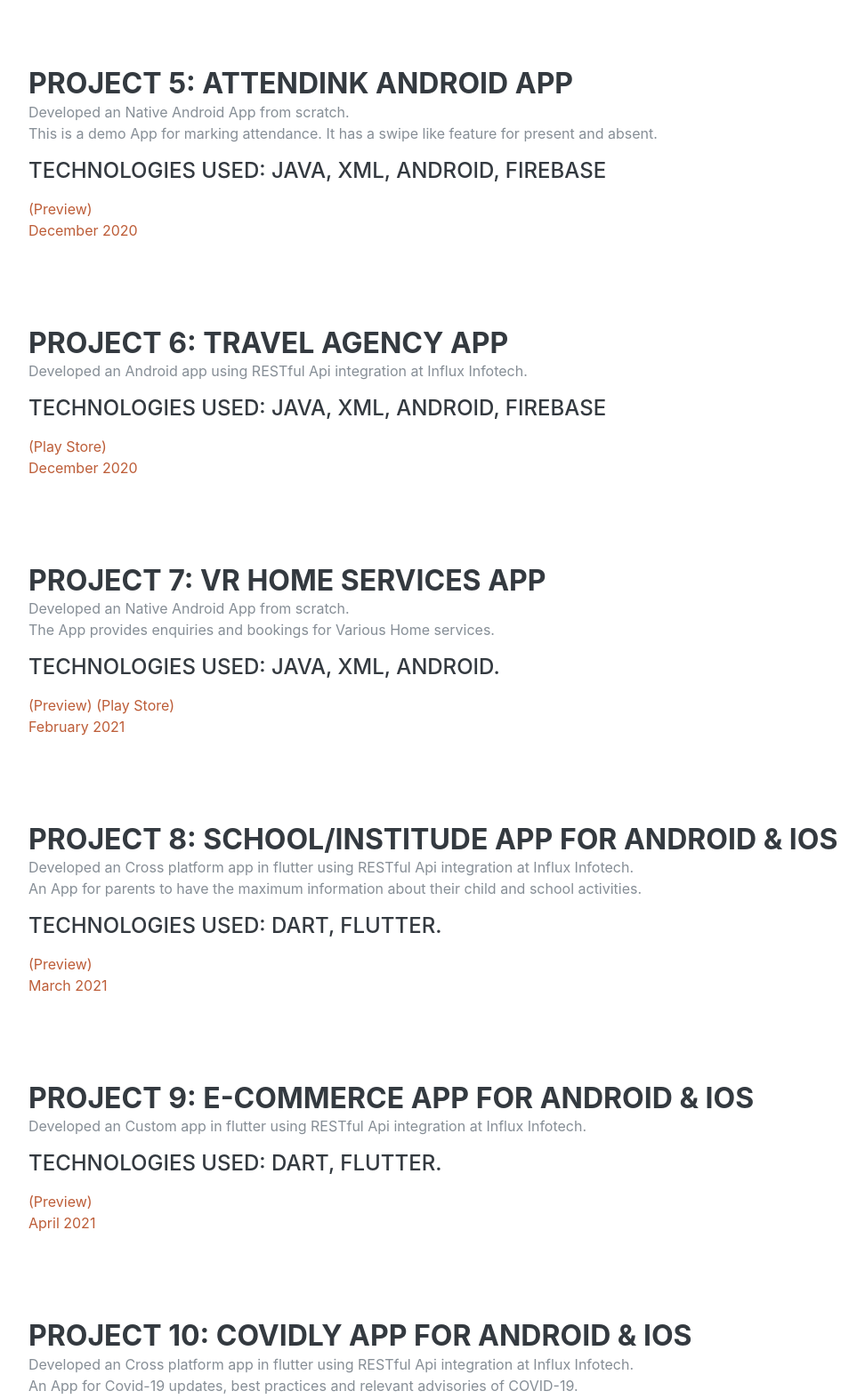
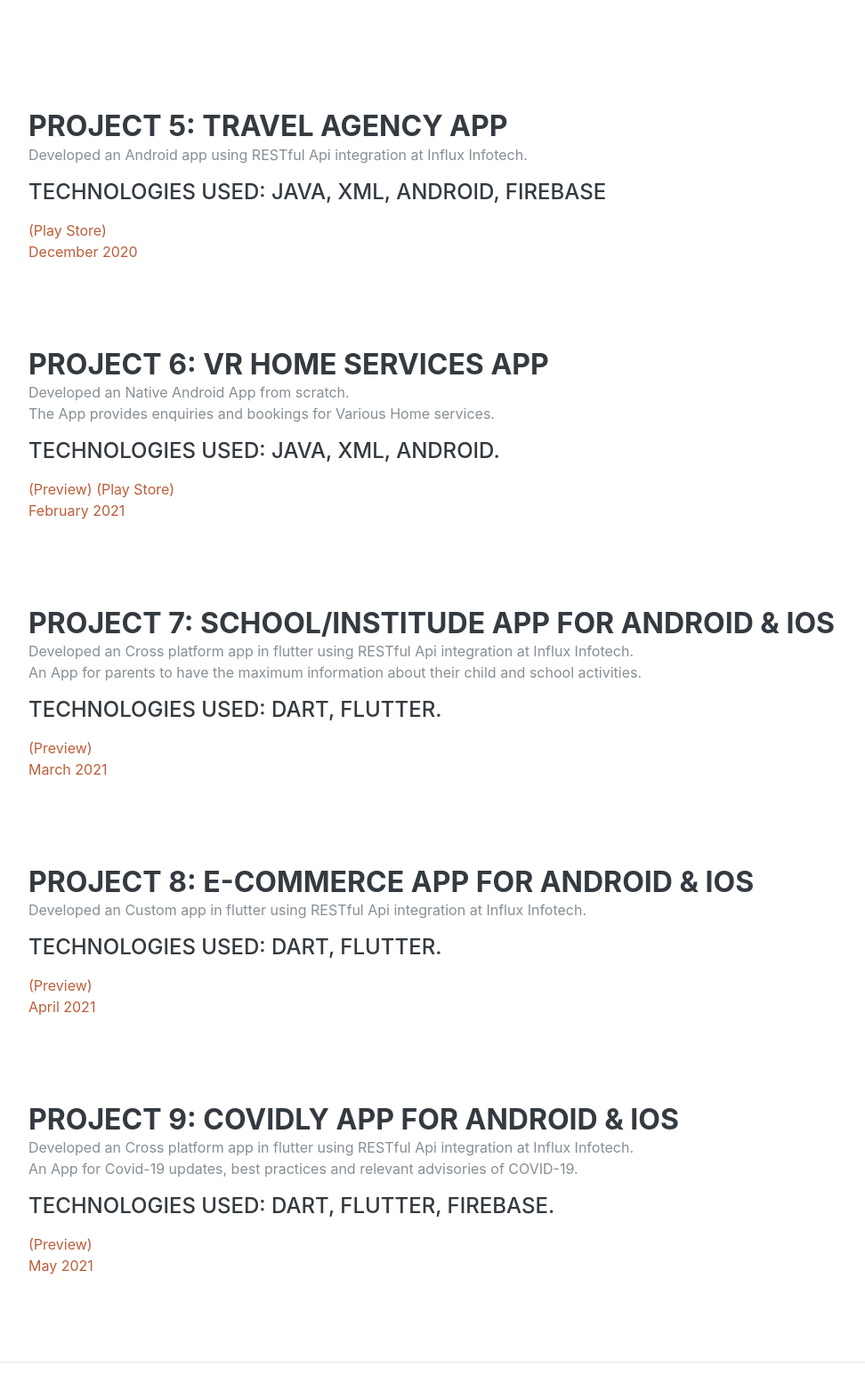
Before and after one commit to sharmaAshish-dev/MyResume, a plain HTML site: page index.html in a window 1280 px wide. Shown: the part 2360-3933 px from the top of the page at 89% size, without its empty margins (288-1260 px from the left). Drawn offline with nearby package versions, Linux system fonts and the light colour scheme; a web font is replaced by a local one.

Commit message:
Update index.html

```diff
--- a/index.html
+++ b/index.html
@@ -193,14 +193,14 @@
 
         <div class="resume-item d-flex flex-column flex-md-row justify-content-between mb-5"></div>
 
-        <div class="resume-item d-flex flex-column flex-md-row justify-content-between mb-5">
+        <!-- <div class="resume-item d-flex flex-column flex-md-row justify-content-between mb-5">
           <div class="resume-content">
             <h3 class="mb-0">Project 5: Attendink Android App</h3>
             <p>Developed an Native Android App from scratch.
               <br>
               This is a demo App for marking attendance. It has a swipe like feature for present and absent.
               <h3 class="subheading mb-0">Technologies Used: Java, XML, Android, Firebase</h3>
-              <!-- <div class="subheading mb-0">Source Code available on Github.</div> -->
+              <div class="subheading mb-0">Source Code available on Github.</div>
               <div class="resume-date text-md-right">
            </p>
             </div>
@@ -208,13 +208,13 @@
             <br>
             <span class="text-primary">December 2020</span>
           </div>
-        </div>
+        </div> -->
 
         <div class="resume-item d-flex flex-column flex-md-row justify-content-between mb-5"></div>
 
         <div class="resume-item d-flex flex-column flex-md-row justify-content-between mb-5">
           <div class="resume-content">
-            <h3 class="mb-0">Project 6: Travel Agency App</h3>
+            <h3 class="mb-0">Project 5: Travel Agency App</h3>
             <p>Developed an Android app using RESTful Api integration at Influx Infotech.
               <h3 class="subheading mb-0">Technologies Used: Java, XML, Android, Firebase</h3>
               <!-- <div class="subheading mb-0">Source Code available on Github.</div> -->
@@ -231,7 +231,7 @@
 
         <div class="resume-item d-flex flex-column flex-md-row justify-content-between mb-5">
           <div class="resume-content">
-            <h3 class="mb-0">Project 7: VR Home services App</h3>
+            <h3 class="mb-0">Project 6: VR Home services App</h3>
             <p>Developed an Native Android App from scratch.
               <br>
               The App provides enquiries and bookings for Various Home services.
@@ -251,7 +251,7 @@
 
         <div class="resume-item d-flex flex-column flex-md-row justify-content-between mb-5">
           <div class="resume-content">
-            <h3 class="mb-0">Project 8: School/Institude App for Android & IOS</h3>
+            <h3 class="mb-0">Project 7: School/Institude App for Android & IOS</h3>
             <p>Developed an Cross platform app in flutter using RESTful Api integration at Influx Infotech.
               <br>
               An App for parents to have the maximum information about their child and school activities.
@@ -270,7 +270,7 @@
 
         <div class="resume-item d-flex flex-column flex-md-row justify-content-between mb-5">
           <div class="resume-content">
-            <h3 class="mb-0">Project 9: E-commerce App for Android & IOS</h3>
+            <h3 class="mb-0">Project 8: E-commerce App for Android & IOS</h3>
             <p>Developed an Custom app in flutter using RESTful Api integration at Influx Infotech.
               <h3 class="subheading mb-0">Technologies Used: Dart, Flutter.</h3>
               <!-- <div class="subheading mb-0">Source Code available on Github.</div> -->
@@ -287,7 +287,7 @@
 
         <div class="resume-item d-flex flex-column flex-md-row justify-content-between mb-5">
           <div class="resume-content">
-            <h3 class="mb-0">Project 10: Covidly App for Android & IOS</h3>
+            <h3 class="mb-0">Project 9: Covidly App for Android & IOS</h3>
             <p>Developed an Cross platform app in flutter using RESTful Api integration at Influx Infotech.
               <br>
               An App for Covid-19 updates, best practices and relevant advisories of COVID-19.
```
